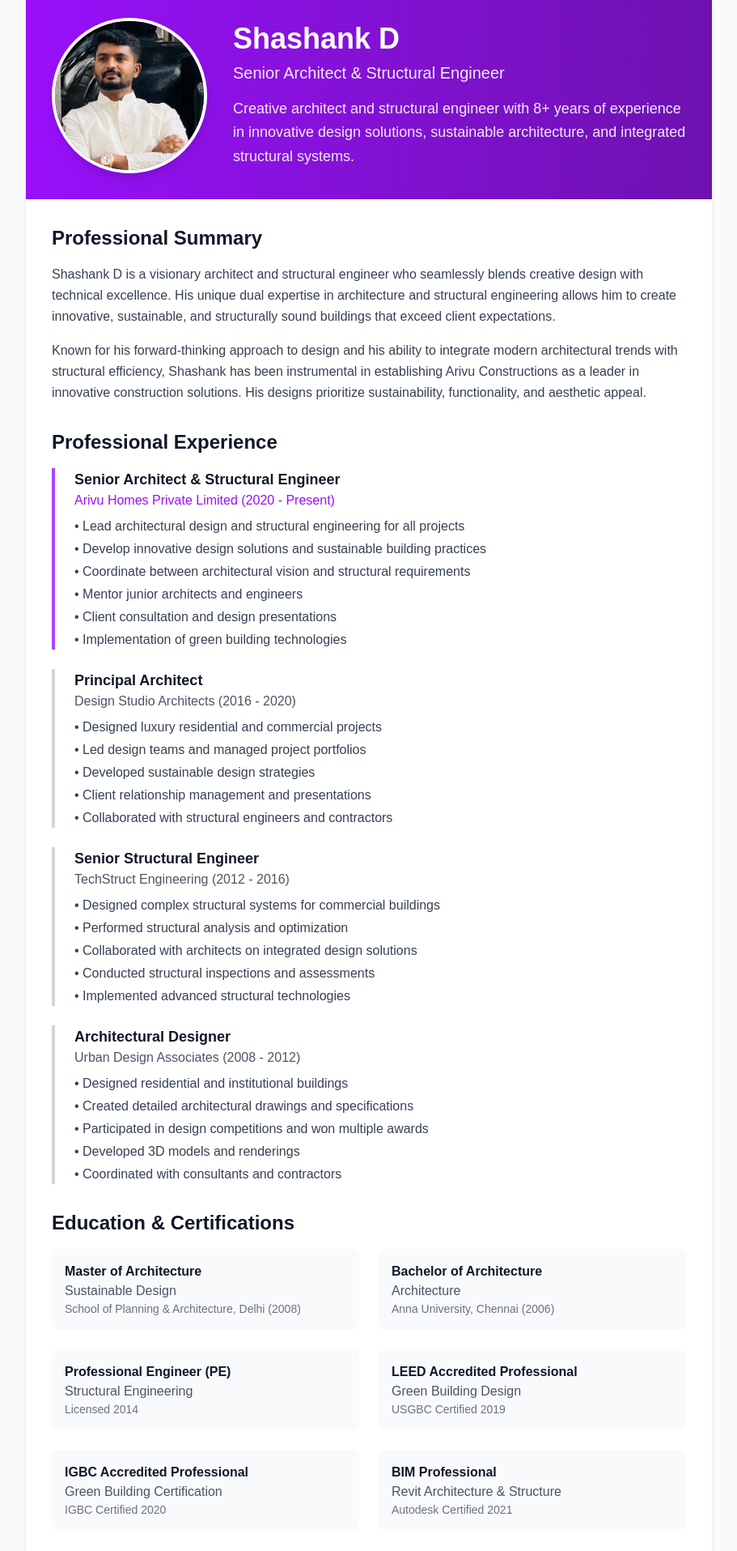
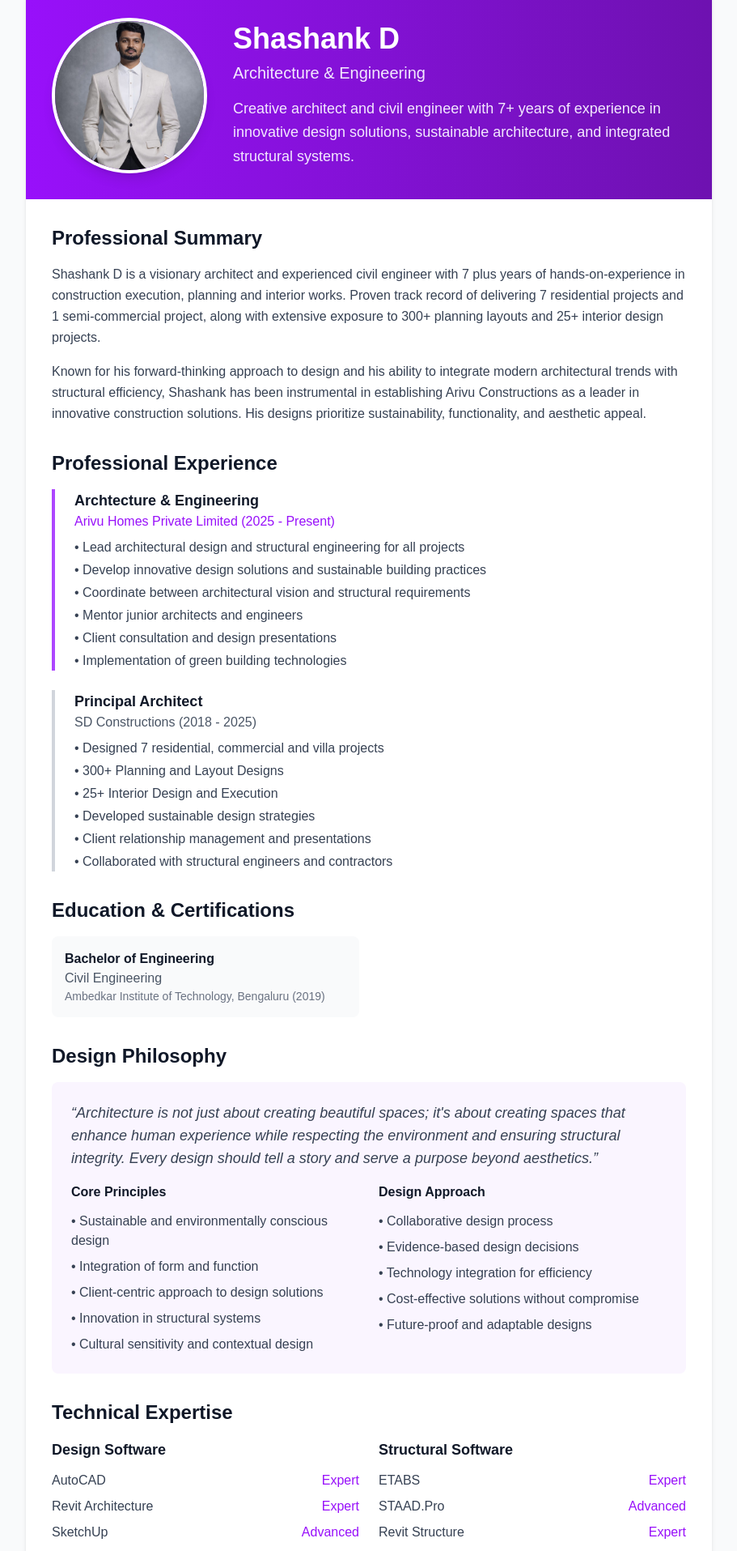
Before and after one commit to Rohithg86/arivu-homes, a Next.js app: page /team/shashank-d in a window 1280 px wide. Shown: the part 204-2119 px from the top of the page at 81% size, without its empty margins (184-1095 px from the left). Built offline with nearby package versions, Linux system fonts and the light colour scheme.

Commit message:
shashank new profile image added

```diff
--- a/src/app/team/shashank-d/page.tsx
+++ b/src/app/team/shashank-d/page.tsx
@@ -10,7 +10,7 @@ export default function ShashankDBio() {
           <div className="flex items-center justify-between">
             <div>
               <h1 className="text-3xl font-bold text-gray-900">Shashank D</h1>
-              <p className="text-gray-600 mt-1">Senior Architect & Structural Engineer - Arivu Homes Private Limited</p>
+              <p className="text-gray-600 mt-1">Senior Architect & Civil Engineer - Arivu Homes Private Limited</p>
             </div>
             <Link href="/" className="text-gray-600 hover:text-gray-900">
               ← Back to Home
@@ -34,9 +34,9 @@ export default function ShashankDBio() {
               </div>
               <div className="flex-1">
                 <h2 className="text-4xl font-bold mb-2">Shashank D</h2>
-                <p className="text-xl text-purple-100 mb-4">Senior Architect & Structural Engineer</p>
+                <p className="text-xl text-purple-100 mb-4">Architecture & Engineering</p>
                 <p className="text-purple-100 text-lg leading-relaxed">
-                  Creative architect and structural engineer with 8+ years of experience in innovative
+                  Creative architect and civil engineer with 7+ years of experience in innovative
                   design solutions, sustainable architecture, and integrated structural systems.
                 </p>
               </div>
@@ -49,10 +49,10 @@ export default function ShashankDBio() {
             <section className="mb-8">
               <h3 className="text-2xl font-semibold text-gray-900 mb-4">Professional Summary</h3>
               <p className="text-gray-700 leading-relaxed mb-4">
-                Shashank D is a visionary architect and structural engineer who seamlessly blends
-                creative design with technical excellence. His unique dual expertise in architecture
-                and structural engineering allows him to create innovative, sustainable, and
-                structurally sound buildings that exceed client expectations.
+                Shashank D is a visionary architect and experienced civil engineer with 7 plus years of hands-on-experience
+                in construction execution, planning and interior works. Proven track record of delivering 7 residential
+                projects and 1 semi-commercial project, along with extensive exposure to 300+ planning layouts and 25+ interior
+                design projects.
               </p>
               <p className="text-gray-700 leading-relaxed">
                 Known for his forward-thinking approach to design and his ability to integrate
@@ -67,8 +67,8 @@ export default function ShashankDBio() {
               <h3 className="text-2xl font-semibold text-gray-900 mb-4">Professional Experience</h3>
               <div className="space-y-6">
                 <div className="border-l-4 border-purple-500 pl-6">
-                  <h4 className="text-lg font-semibold text-gray-900">Senior Architect & Structural Engineer</h4>
-                  <p className="text-purple-600 font-medium">Arivu Homes Private Limited (2020 - Present)</p>
+                  <h4 className="text-lg font-semibold text-gray-900">Archtecture & Engineering</h4>
+                  <p className="text-purple-600 font-medium">Arivu Homes Private Limited (2025 - Present)</p>
                   <ul className="text-gray-700 mt-2 space-y-1">
                     <li>• Lead architectural design and structural engineering for all projects</li>
                     <li>• Develop innovative design solutions and sustainable building practices</li>
@@ -81,37 +81,14 @@ export default function ShashankDBio() {
 
                 <div className="border-l-4 border-gray-300 pl-6">
                   <h4 className="text-lg font-semibold text-gray-900">Principal Architect</h4>
-                  <p className="text-gray-600 font-medium">Design Studio Architects (2016 - 2020)</p>
+                  <p className="text-gray-600 font-medium">SD Constructions (2018 - 2025)</p>
                   <ul className="text-gray-700 mt-2 space-y-1">
-                    <li>• Designed luxury residential and commercial projects</li>
-                    <li>• Led design teams and managed project portfolios</li>
+                    <li>• Designed 7 residential, commercial and villa projects</li>
+                    <li>• 300+ Planning and Layout Designs</li>
+                    <li>• 25+ Interior Design and Execution</li>
                     <li>• Developed sustainable design strategies</li>
                     <li>• Client relationship management and presentations</li>
                     <li>• Collaborated with structural engineers and contractors</li>
-                  </ul>
-                </div>
-
-                <div className="border-l-4 border-gray-300 pl-6">
-                  <h4 className="text-lg font-semibold text-gray-900">Senior Structural Engineer</h4>
-                  <p className="text-gray-600 font-medium">TechStruct Engineering (2012 - 2016)</p>
-                  <ul className="text-gray-700 mt-2 space-y-1">
-                    <li>• Designed complex structural systems for commercial buildings</li>
-                    <li>• Performed structural analysis and optimization</li>
-                    <li>• Collaborated with architects on integrated design solutions</li>
-                    <li>• Conducted structural inspections and assessments</li>
-                    <li>• Implemented advanced structural technologies</li>
-                  </ul>
-                </div>
-
-                <div className="border-l-4 border-gray-300 pl-6">
-                  <h4 className="text-lg font-semibold text-gray-900">Architectural Designer</h4>
-                  <p className="text-gray-600 font-medium">Urban Design Associates (2008 - 2012)</p>
-                  <ul className="text-gray-700 mt-2 space-y-1">
-                    <li>• Designed residential and institutional buildings</li>
-                    <li>• Created detailed architectural drawings and specifications</li>
-                    <li>• Participated in design competitions and won multiple awards</li>
-                    <li>• Developed 3D models and renderings</li>
-                    <li>• Coordinated with consultants and contractors</li>
                   </ul>
                 </div>
               </div>
@@ -122,34 +99,9 @@ export default function ShashankDBio() {
               <h3 className="text-2xl font-semibold text-gray-900 mb-4">Education & Certifications</h3>
               <div className="grid grid-cols-1 md:grid-cols-2 gap-6">
                 <div className="bg-gray-50 p-4 rounded-lg">
-                  <h4 className="font-semibold text-gray-900">Master of Architecture</h4>
-                  <p className="text-gray-600">Sustainable Design</p>
-                  <p className="text-sm text-gray-500">School of Planning & Architecture, Delhi (2008)</p>
-                </div>
-                <div className="bg-gray-50 p-4 rounded-lg">
-                  <h4 className="font-semibold text-gray-900">Bachelor of Architecture</h4>
-                  <p className="text-gray-600">Architecture</p>
-                  <p className="text-sm text-gray-500">Anna University, Chennai (2006)</p>
-                </div>
-                <div className="bg-gray-50 p-4 rounded-lg">
-                  <h4 className="font-semibold text-gray-900">Professional Engineer (PE)</h4>
-                  <p className="text-gray-600">Structural Engineering</p>
-                  <p className="text-sm text-gray-500">Licensed 2014</p>
-                </div>
-                <div className="bg-gray-50 p-4 rounded-lg">
-                  <h4 className="font-semibold text-gray-900">LEED Accredited Professional</h4>
-                  <p className="text-gray-600">Green Building Design</p>
-                  <p className="text-sm text-gray-500">USGBC Certified 2019</p>
-                </div>
-                <div className="bg-gray-50 p-4 rounded-lg">
-                  <h4 className="font-semibold text-gray-900">IGBC Accredited Professional</h4>
-                  <p className="text-gray-600">Green Building Certification</p>
-                  <p className="text-sm text-gray-500">IGBC Certified 2020</p>
-                </div>
-                <div className="bg-gray-50 p-4 rounded-lg">
-                  <h4 className="font-semibold text-gray-900">BIM Professional</h4>
-                  <p className="text-gray-600">Revit Architecture & Structure</p>
-                  <p className="text-sm text-gray-500">Autodesk Certified 2021</p>
+                  <h4 className="font-semibold text-gray-900">Bachelor of Engineering</h4>
+                  <p className="text-gray-600">Civil Engineering</p>
+                  <p className="text-sm text-gray-500">Ambedkar Institute of Technology, Bengaluru (2019)</p>
                 </div>
               </div>
             </section>
@@ -213,7 +165,7 @@ export default function ShashankDBio() {
                       <span className="text-purple-600 font-medium">Advanced</span>
                     </div>
                     <div className="flex justify-between">
-                      <span className="text-gray-700">Photoshop</span>
+                      <span className="text-gray-700">V-Ray</span>
                       <span className="text-purple-600 font-medium">Advanced</span>
                     </div>
                   </div>
@@ -226,20 +178,12 @@ export default function ShashankDBio() {
                       <span className="text-purple-600 font-medium">Expert</span>
                     </div>
                     <div className="flex justify-between">
-                      <span className="text-gray-700">SAP2000</span>
-                      <span className="text-purple-600 font-medium">Expert</span>
-                    </div>
-                    <div className="flex justify-between">
                       <span className="text-gray-700">STAAD.Pro</span>
                       <span className="text-purple-600 font-medium">Advanced</span>
                     </div>
                     <div className="flex justify-between">
                       <span className="text-gray-700">Revit Structure</span>
                       <span className="text-purple-600 font-medium">Expert</span>
-                    </div>
-                    <div className="flex justify-between">
-                      <span className="text-gray-700">Tekla Structures</span>
-                      <span className="text-purple-600 font-medium">Intermediate</span>
                     </div>
                   </div>
                 </div>
@@ -253,70 +197,18 @@ export default function ShashankDBio() {
                 <div className="space-y-4">
                   <div className="border-l-4 border-purple-500 pl-4">
                     <h4 className="font-semibold text-gray-900">Eco-Luxury Villa Complex</h4>
-                    <p className="text-gray-600 text-sm">Whitefield, Bangalore</p>
+                    <p className="text-gray-600 text-sm">Whitefield, Bengaluru</p>
                     <p className="text-gray-700 text-sm">Sustainable luxury villas with integrated solar systems and rainwater harvesting</p>
                   </div>
                   <div className="border-l-4 border-purple-500 pl-4">
                     <h4 className="font-semibold text-gray-900">Smart Office Complex</h4>
-                    <p className="text-gray-600 text-sm">Koramangala, Bangalore</p>
+                    <p className="text-gray-600 text-sm">Koramangala, Bengaluru</p>
                     <p className="text-gray-700 text-sm">LEED Platinum certified office building with smart building technologies</p>
                   </div>
                   <div className="border-l-4 border-purple-500 pl-4">
                     <h4 className="font-semibold text-gray-900">Heritage Restoration Project</h4>
-                    <p className="text-gray-600 text-sm">Malleshwaram, Bangalore</p>
+                    <p className="text-gray-600 text-sm">Malleshwaram, Bengaluru</p>
                     <p className="text-gray-700 text-sm">Restoration and adaptive reuse of heritage building</p>
-                  </div>
-                </div>
-                <div className="space-y-4">
-                  <div className="border-l-4 border-purple-500 pl-4">
-                    <h4 className="font-semibold text-gray-900">Modular Housing Development</h4>
-                    <p className="text-gray-600 text-sm">Electronic City, Bangalore</p>
-                    <p className="text-gray-700 text-sm">Innovative modular construction for affordable housing</p>
-                  </div>
-                  <div className="border-l-4 border-purple-500 pl-4">
-                    <h4 className="font-semibold text-gray-900">Mixed-Use Development</h4>
-                    <p className="text-gray-600 text-sm">Indiranagar, Bangalore</p>
-                    <p className="text-gray-700 text-sm">Integrated residential and commercial complex with green spaces</p>
-                  </div>
-                  <div className="border-l-4 border-purple-500 pl-4">
-                    <h4 className="font-semibold text-gray-900">Educational Campus</h4>
-                    <p className="text-gray-600 text-sm">Hebbal, Bangalore</p>
-                    <p className="text-gray-700 text-sm">Modern educational facility with sustainable design features</p>
-                  </div>
-                </div>
-              </div>
-            </section>
-
-            {/* Awards & Recognition */}
-            <section className="mb-8">
-              <h3 className="text-2xl font-semibold text-gray-900 mb-4">Awards & Recognition</h3>
-              <div className="grid grid-cols-1 md:grid-cols-2 gap-6">
-                <div className="space-y-4">
-                  <div className="flex items-start gap-3">
-                    <div className="w-2 h-2 bg-purple-500 rounded-full mt-2"></div>
-                    <p className="text-gray-700">Best Sustainable Design Award - Karnataka State Architecture Awards 2023</p>
-                  </div>
-                  <div className="flex items-start gap-3">
-                    <div className="w-2 h-2 bg-purple-500 rounded-full mt-2"></div>
-                    <p className="text-gray-700">Innovation in Construction Award - BuildTech India 2022</p>
-                  </div>
-                  <div className="flex items-start gap-3">
-                    <div className="w-2 h-2 bg-purple-500 rounded-full mt-2"></div>
-                    <p className="text-gray-700">Excellence in Green Building Design - IGBC Awards 2021</p>
-                  </div>
-                </div>
-                <div className="space-y-4">
-                  <div className="flex items-start gap-3">
-                    <div className="w-2 h-2 bg-purple-500 rounded-full mt-2"></div>
-                    <p className="text-gray-700">Young Architect of the Year - Indian Institute of Architects 2020</p>
-                  </div>
-                  <div className="flex items-start gap-3">
-                    <div className="w-2 h-2 bg-purple-500 rounded-full mt-2"></div>
-                    <p className="text-gray-700">Best Residential Project - Bangalore Real Estate Awards 2019</p>
-                  </div>
-                  <div className="flex items-start gap-3">
-                    <div className="w-2 h-2 bg-purple-500 rounded-full mt-2"></div>
-                    <p className="text-gray-700">Published 8 research papers in architectural journals</p>
                   </div>
                 </div>
               </div>
@@ -327,8 +219,8 @@ export default function ShashankDBio() {
               <h3 className="text-xl font-semibold text-gray-900 mb-4">Contact Information</h3>
               <div className="grid grid-cols-1 md:grid-cols-2 gap-4">
                 <div>
-                  <p className="text-gray-700"><strong>Email:</strong> shashank@arivuhomes.com</p>
-                  <p className="text-gray-700"><strong>Phone:</strong> +91-98765-43212</p>
+                  <p className="text-gray-700"><strong>Email:</strong> contact.arivuhomes@gmail.com</p>
+                  <p className="text-gray-700"><strong>Phone:</strong> +91-6361-867464</p>
                 </div>
                 <div>
                   <p className="text-gray-700"><strong>LinkedIn:</strong> linkedin.com/in/shashankd</p>
```
Also changed, not shown: public/profile/shashank.jpeg (deleted), public/profile/shashank.jpg.
